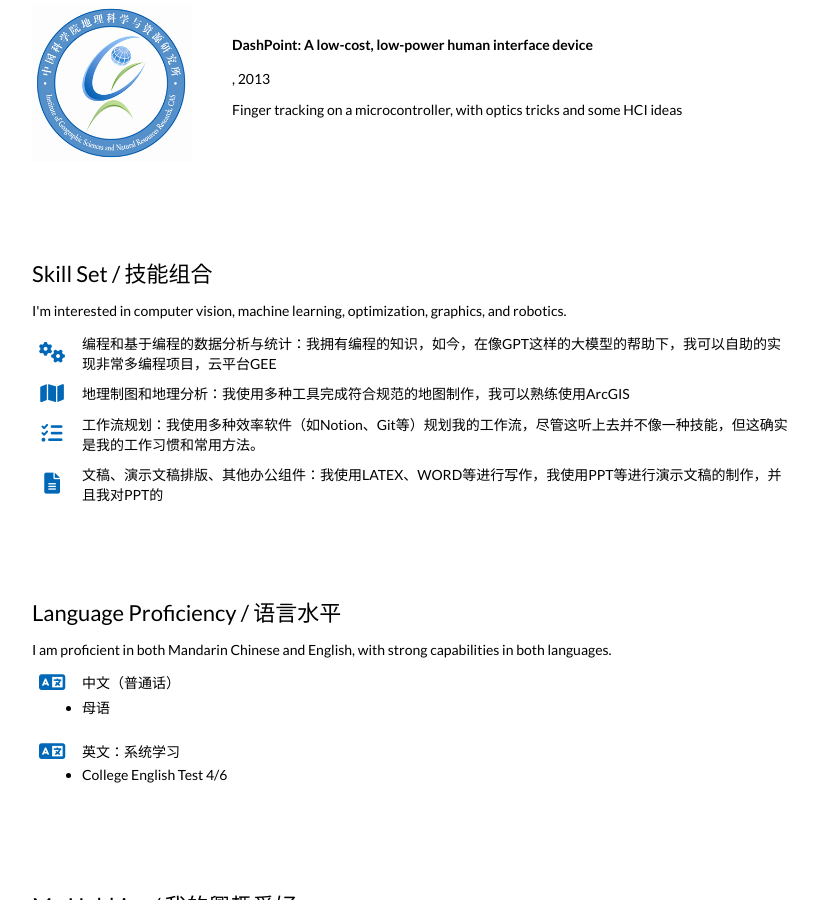
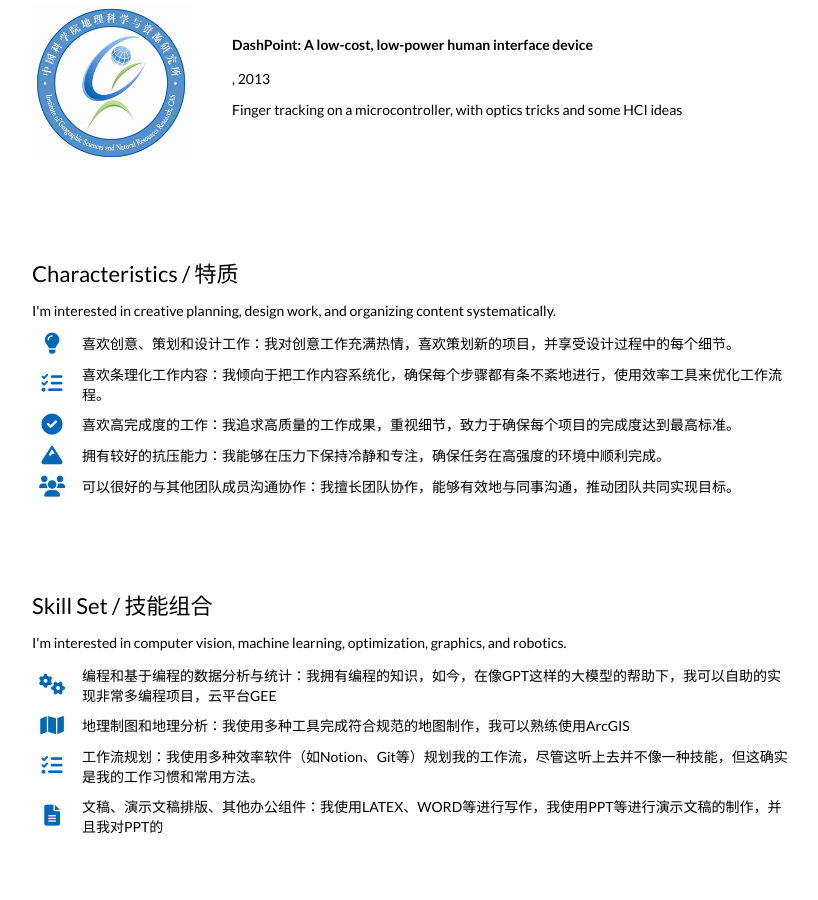
Before and after one commit to Aestival-Nostalgia/Aestival-Nostalgia.github.io, a Jekyll site: the page built from _posts/2019-05-29-crv.markdown, in a window 1280 px wide and 900 px high, scrolled down 989 px. Shown: the whole window, without its empty margins (228-1046 px from the left). Built offline with Jekyll 4.4.1, drawn with Linux system fonts in a browser that asks for light colours; a script that is not in the unit is left out.

Commit message:
2312312322

```diff
--- a/_layouts/default.html
+++ b/_layouts/default.html
@@ -159,6 +159,67 @@
         <br>
         <br>
         <br>
+
+        <table style="width:100%;border:0px;border-spacing:0px;border-collapse:separate;margin-right:auto;margin-left:auto;">
+          <tr>
+              <td style="padding:2.5%;width:100%;vertical-align:middle">
+                  <h2>Characteristics / 特质</h2>
+                  <p>
+                      I'm interested in creative planning, design work, and organizing content systematically.
+                  </p>
+
+                  <div style="display: flex; align-items: center; margin-top: 10px;">
+                      <div style="flex: 0 0 40px; display: flex; justify-content: center;">
+                          <i class="fas fa-lightbulb" style="color:rgb(0, 104, 183); font-size: 1.5em;"></i>
+                      </div>
+                      <div style="flex: 1;">
+                          <span style="display: block; margin-left: 10px;">喜欢创意、策划和设计工作：我对创意工作充满热情，喜欢策划新的项目，并享受设计过程中的每个细节。</span>
+                      </div>
+                  </div>
+
+                  <div style="display: flex; align-items: center; margin-top: 10px;">
+                      <div style="flex: 0 0 40px; display: flex; justify-content: center;">
+                          <i class="fas fa-tasks" style="color:rgb(0, 104, 183); font-size: 1.5em;"></i>
+                      </div>
+                      <div style="flex: 1;">
+                          <span style="display: block; margin-left: 10px;">喜欢条理化工作内容：我倾向于把工作内容系统化，确保每个步骤都有条不紊地进行，使用效率工具来优化工作流程。</span>
+                      </div>
+                  </div>
+
+                  <div style="display: flex; align-items: center; margin-top: 10px;">
+                      <div style="flex: 0 0 40px; display: flex; justify-content: center;">
+                          <i class="fas fa-check-circle" style="color:rgb(0, 104, 183); font-size: 1.5em;"></i>
+                      </div>
+                      <div style="flex: 1;">
+                          <span style="display: block; margin-left: 10px;">喜欢高完成度的工作：我追求高质量的工作成果，重视细节，致力于确保每个项目的完成度达到最高标准。</span>
+                      </div>
+                  </div>
+
+                  <div style="display: flex; align-items: center; margin-top: 10px;">
+                      <div style="flex: 0 0 40px; display: flex; justify-content: center;">
+                          <i class="fas fa-mountain" style="color:rgb(0, 104, 183); font-size: 1.5em;"></i>
+                      </div>
+                      <div style="flex: 1;">
+                          <span style="display: block; margin-left: 10px;">拥有较好的抗压能力：我能够在压力下保持冷静和专注，确保任务在高强度的环境中顺利完成。</span>
+                      </div>
+                  </div>
+
+                  <div style="display: flex; align-items: center; margin-top: 10px;">
+                      <div style="flex: 0 0 40px; display: flex; justify-content: center;">
+                          <i class="fas fa-users" style="color:rgb(0, 104, 183); font-size: 1.5em;"></i>
+                      </div>
+                      <div style="flex: 1;">
+                          <span style="display: block; margin-left: 10px;">可以很好的与其他团队成员沟通协作：我擅长团队协作，能够有效地与同事沟通，推动团队共同实现目标。</span>
+                      </div>
+                  </div>
+
+              </td>
+          </tr>
+      </table>
+
+      <br>
+      <br>
+      <br>
 
         <table style="width:100%;border:0px;border-spacing:0px;border-collapse:separate;margin-right:auto;margin-left:auto;">
           <tr>
@@ -393,6 +454,9 @@
         <br>
         <br>
         <br>
+        <br>
+        <br>
+        <br>
 
         <div class="widget-container">
           <div class="widget">
```
